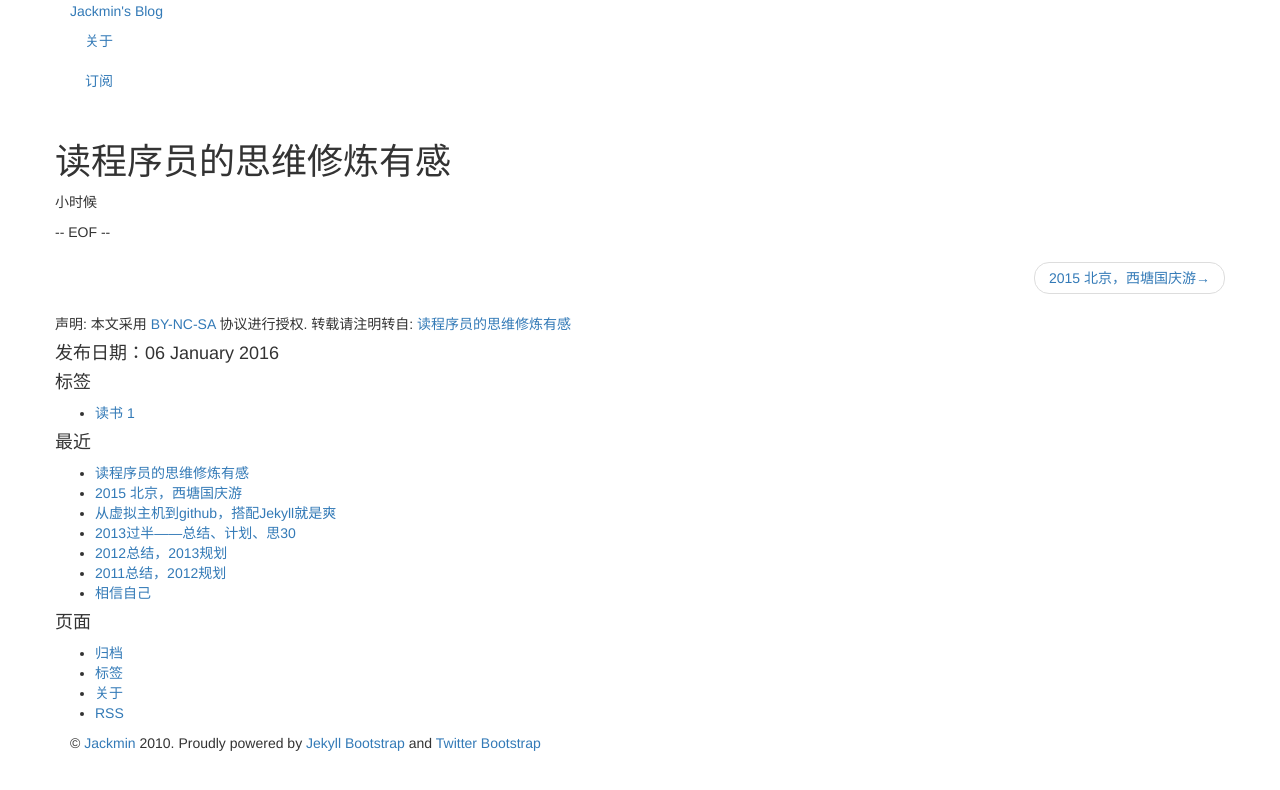
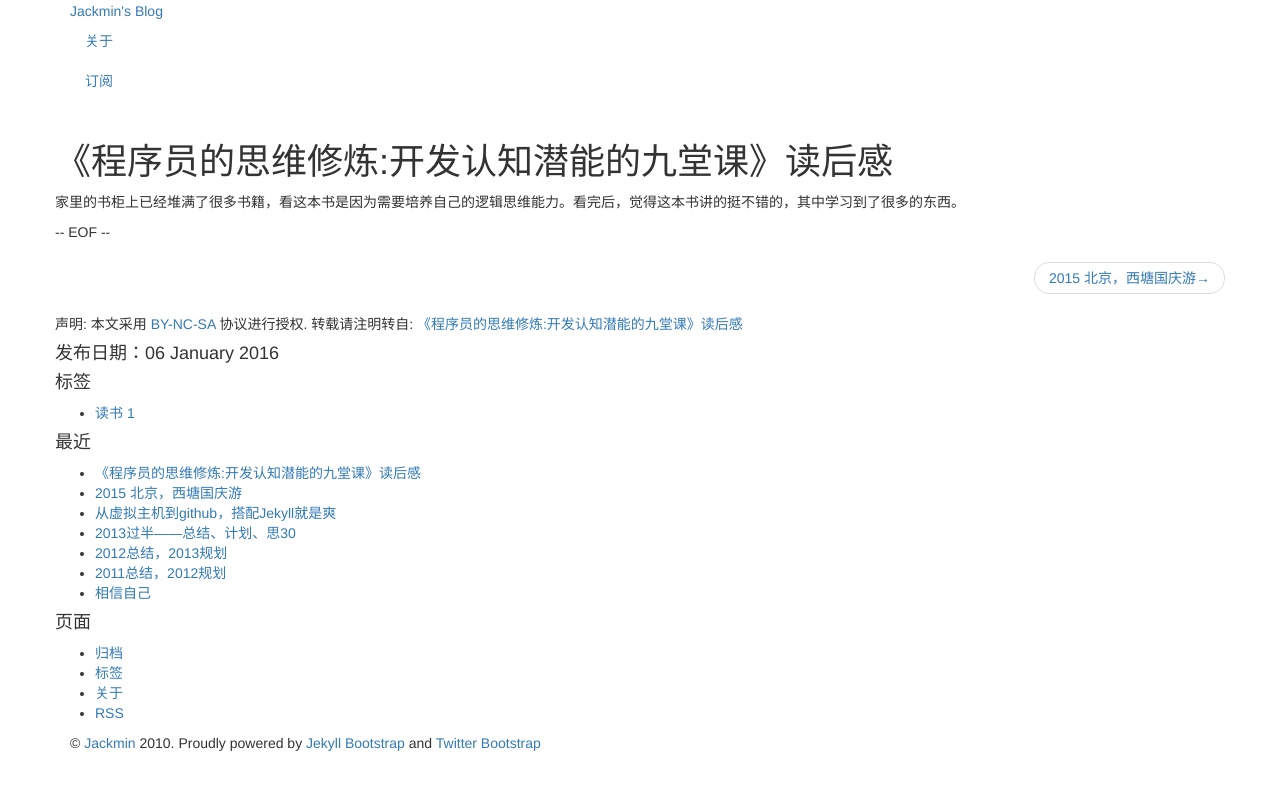
Before and after one commit to lmm19891114/lmm19891114.github.io, a Jekyll site: the page built from _posts/2016-01-06-read-the-program-book.md, in a window 1280 px wide. Shown: the top 790 px of the page. Built offline with Jekyll 4.4.1, drawn with Linux system fonts in a browser that asks for light colours; nearby versions of some CDN libraries; library files that are not in the unit come from our copies; comment, search, counter and statistics services are not loaded.

Commit message:
add a new blog

```diff
--- a/_posts/2016-01-06-read-the-program-book.md
+++ b/_posts/2016-01-06-read-the-program-book.md
@@ -1,6 +1,6 @@
 ---
 layout: post
-title: "读程序员的思维修炼有感"
+title: "《程序员的思维修炼:开发认知潜能的九堂课》读后感"
 modified:
 categories: 读书
 excerpt:
@@ -8,4 +8,4 @@ tags: [读书]
 ---
 {% include JB/setup %}
 
-小时候
+家里的书柜上已经堆满了很多书籍，看这本书是因为需要培养自己的逻辑思维能力。看完后，觉得这本书讲的挺不错的，其中学习到了很多的东西。
```
